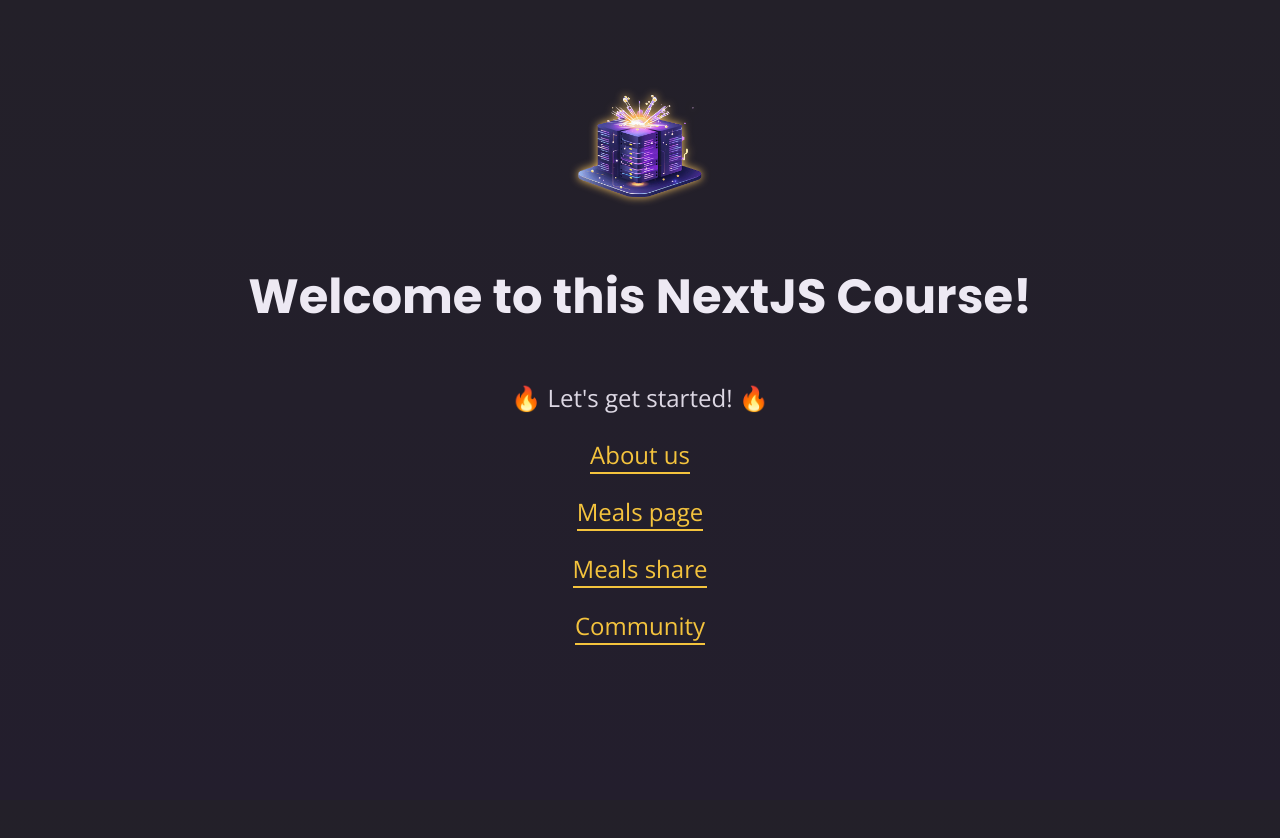
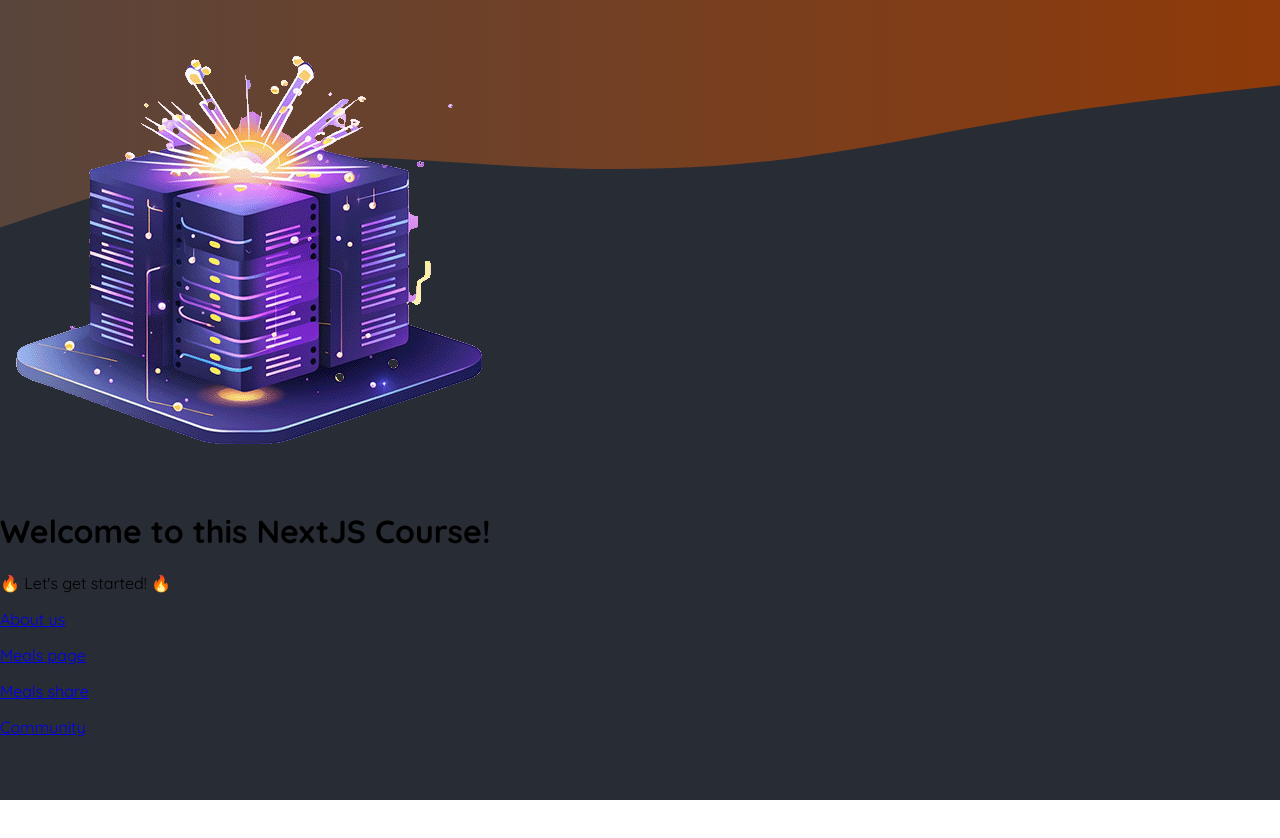
Before and after one commit to Muhammad0320/next-meal, a Next.js app: page / in a window 1280 px wide. Shown: the top 838 px of the page. After the commit the page ends 800 px from the top, so only its background shows below. Built offline with nearby package versions, Linux system fonts and the light colour scheme.

Commit message:
chore:  update file system and data

```diff
--- a/app/globals.css
+++ b/app/globals.css
@@ -1,53 +1,57 @@
-@import url('https://fonts.googleapis.com/css2?family=Open+Sans:wght@400;700&family=Poppins:wght@400;700&display=swap');
+@import url('https://fonts.googleapis.com/css2?family=Quicksand:wght@400;600;700&family=Montserrat:wght@400;700&display=swap');
 
 * {
   box-sizing: border-box;
 }
 
 html {
-  font-family: 'Open Sans', sans-serif;
-  height: 100%;
+  font-family: 'Quicksand', sans-serif;
 }
 
 body {
-  height: 100%;
   margin: 0;
-  background: linear-gradient(180deg, #232029, #231e2d);
-  color: #ddd8e4;
+  background: radial-gradient(#282c34, #282c34);
 }
 
-main {
-  text-align: center;
-  margin: 5rem auto;
+.header-background {
+  position: absolute;
+  width: 100%;
+  height: 320px;
+  top: 0;
+  left: 0;
+  z-index: -1;
 }
 
-main img {
-  width: 8rem;
-  height: 8rem;
-  object-fit: cover;
-  filter: drop-shadow(0 0 4px #f6c363);
+svg {
+  display: block;
+  width: 100%;
+  height: auto;
 }
 
-h1 {
-  font-size: 3rem;
-  margin: 3rem auto;
-  color: #ede9f3;
-  font-family: 'Poppins', sans-serif;
+.not-found,
+.error {
+  margin-top: 5rem;
+  text-align: center;
 }
 
-p {
-  font-size: 1.5rem;
+.not-found h1,
+.error h1 {
+  font-size: 5rem;
+  margin: 0px;
+  font-weight: 900;
+  color: #262626;
+  text-transform: uppercase;
+  background: linear-gradient(90deg, #f9572a, #ffc905);
+  -webkit-background-clip: text;
+  -webkit-text-fill-color: transparent;
+  background-size: cover;
+  background-position: center;
+  font-family: 'Montserrat', sans-serif;
 }
 
-p a {
-  color: #f4c33d;
-  text-decoration: none;
-  padding-bottom: 0.05rem;
-  border-bottom: 2px solid #f4c33d;
+.not-found p,
+.error p {
+  font-size: 1.5rem;
+  font-weight: 500;
+  color: #ddd8d8;
 }
-
-p a:hover,
-p a:active {
-  color: #bd3df4;
-  border-color: #bd3df4;
-}
--- a/app/layout.js
+++ b/app/layout.js
@@ -1,14 +1,37 @@
-import './globals.css'
+import './globals.css';
 
 export const metadata = {
-  title: 'NextJS Course App',
-  description: 'Your first NextJS app!',
+  title: 'NextLevel Food',
+  description: 'Delicious meals, shared by a food-loving community.',
 };
 
 export default function RootLayout({ children }) {
   return (
     <html lang="en">
-      <body>{children}</body>
+      <body>
+        <div className="header-background">
+          <svg xmlns="http://www.w3.org/2000/svg" viewBox="0 0 1440 320">
+            <defs>
+              <linearGradient id="gradient" x1="0%" y1="0%" x2="100%" y2="0%">
+                <stop
+                  offset="0%"
+                  style={{ stopColor: '#59453c', stopOpacity: '1' }}
+                />
+                <stop
+                  offset="100%"
+                  style={{ stopColor: '#8f3a09', stopOpacity: '1' }}
+                />
+              </linearGradient>
+            </defs>
+            <path
+              fill="url(#gradient)"
+              d="M0,256L48,240C96,224,192,192,288,181.3C384,171,480,181,576,186.7C672,192,768,192,864,181.3C960,171,1056,149,1152,133.3C1248,117,1344,107,1392,101.3L1440,96L1440,0L1392,0C1344,0,1248,0,1152,0C1056,0,960,0,864,0C768,0,672,0,576,0C480,0,384,0,288,0C192,0,96,0,48,0L0,0Z"
+            ></path>
+          </svg>
+        </div>
+
+        {children}
+      </body>
     </html>
   );
 }
```
Also changed, not shown: app/icon.png.
